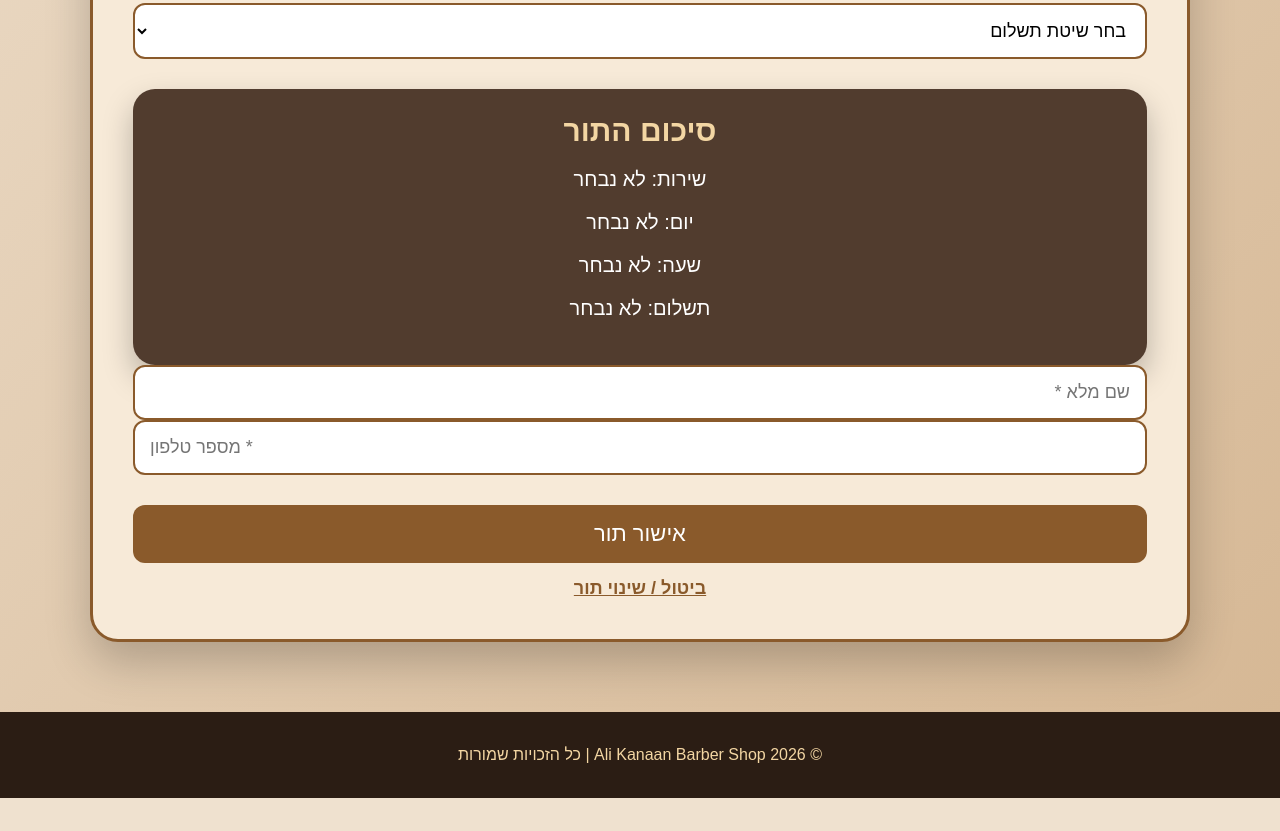
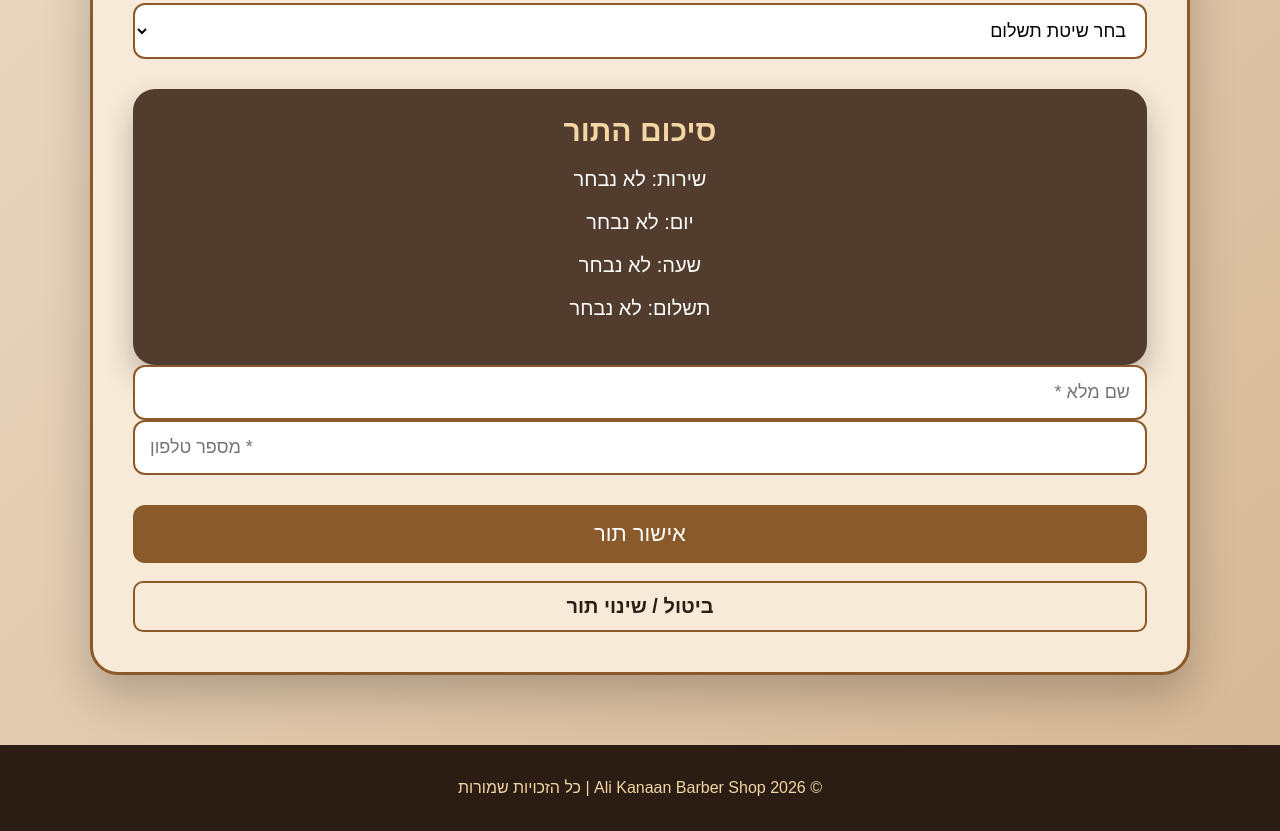
Before and after one commit to marwabisher27-commits/barber-website, a plain HTML site: page booking.html in a window 1280 px wide. Shown: the part 863-1694 px from the top of the page. Before the commit the page ends 1661 px from the top, so only its background shows below. Drawn offline with Linux system fonts and the light colour scheme.

```diff
--- a/style.css
+++ b/style.css
@@ -1201,14 +1201,7 @@
     font-size: 16px;
     line-height: 1.6;
 }
-.manage-booking-link {
-    display: block;
-    margin-top: 15px;
-    color: #8a5a2b;
-    font-size: 18px;
-    font-weight: bold;
-    text-decoration: underline;
-}
+
 .manage-page {
     min-height: 100vh;
     padding: 70px 90px;
@@ -1272,3 +1265,16 @@
 .found-booking p {
     color: white;
 }
+.manage-booking-link {
+    display: block !important;
+    margin: 18px auto 0;
+    color: #2b1d14;
+    background: #f7ead8;
+    border: 2px solid #8a5a2b;
+    padding: 12px 25px;
+    border-radius: 10px;
+    font-size: 20px;
+    font-weight: bold;
+    text-decoration: none;
+    text-align: center;
+}
```
Also changed, not shown: booking.html (+3 -2 lines).
